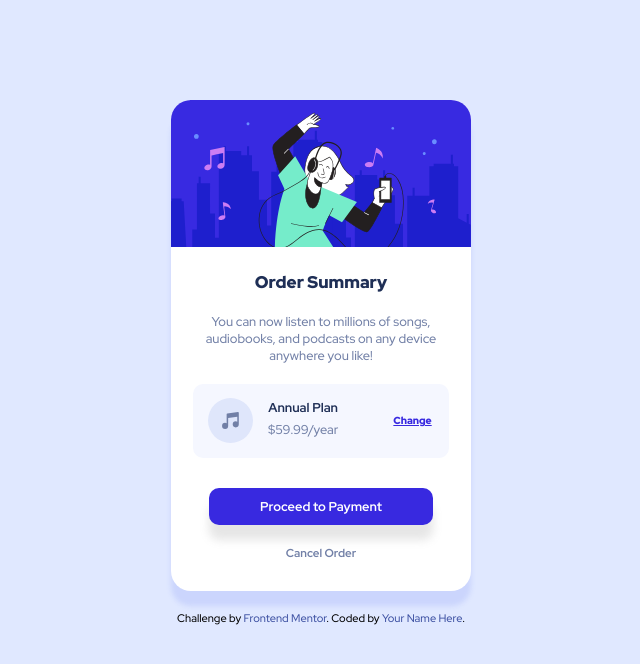
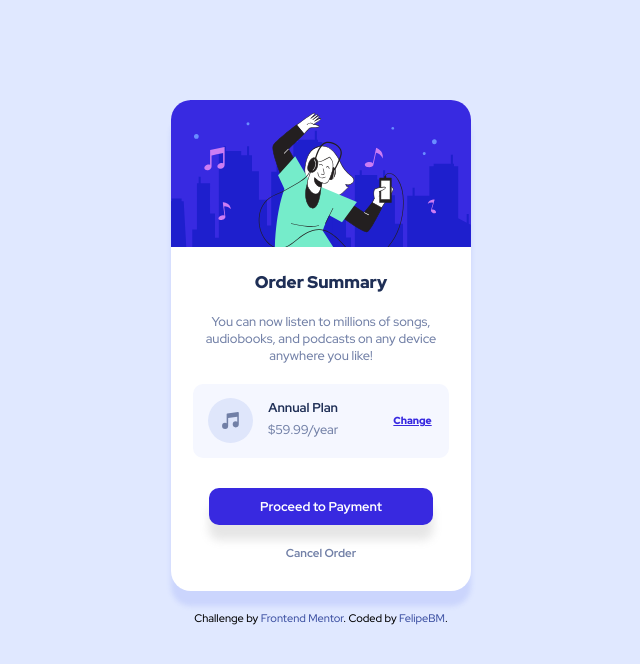
Before and after one commit to FelipeBMost/Order-Summary, a plain HTML site: page index.html in a window 1280 px wide. Shown: the whole page, without its empty margins (319-959 px from the left). Drawn offline with Linux system fonts and the light colour scheme.

Commit message:
Update index.html

```diff
--- a/index.html
+++ b/index.html
@@ -37,7 +37,7 @@
     </div>
     <div class="attribution">
       Challenge by <a href="https://www.frontendmentor.io?ref=challenge" target="_blank">Frontend Mentor</a>.
-      Coded by <a href="#">Your Name Here</a>.
+      Coded by <a href="https://github.com/FelipeBMost" target="_blank">FelipeBM</a>.
     </div>
   </main>
 </body>
```
